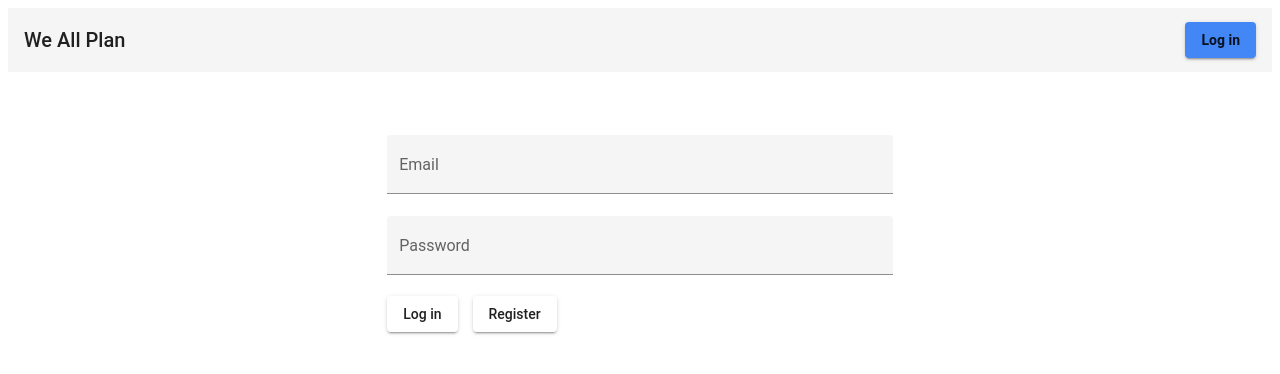
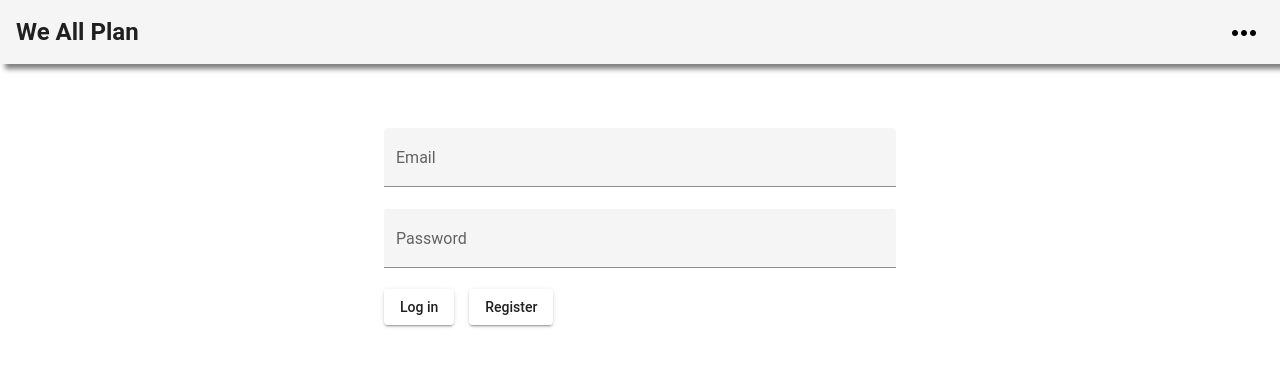
Before and after one commit to TobiasEASV/WeAllPlan-WebUI, an Angular app: page /Login in a window 1280 px wide. Shown: the top 374 px of the page. Built offline with nearby package versions, Linux system fonts and the light colour scheme.

Commit message:
improvements to the header

```diff
--- a/src/app/app.component.css
+++ b/src/app/app.component.css
@@ -1,4 +1,23 @@
 .Primary{
-  background: #4287f5;
   font-weight: bold;
 }
+
+.headerSpan{
+  flex: 1 1 auto;
+  cursor: pointer;
+  font-weight: bold;
+  font-size: larger;
+}
+
+.Header{
+  box-shadow: 5px 5px 5px rgba(0, 0, 0, 0.5);
+}
+.HeaderMenuLoggedIn{
+  background-image: url("../../src/images/user.png");
+  background-size: 100%;
+}
+
+.HeaderMenuAnonymous {
+  background-image: url("../../src/images/dotdotdot.png");
+  background-size: 100%;
+}
--- a/src/app/app.component.html
+++ b/src/app/app.component.html
@@ -1,16 +1,28 @@
-<mat-toolbar>
-  <span style="flex: 1 1 auto; cursor: pointer" routerLink="/home">We All Plan </span>
+<mat-toolbar class="Header">
+  <span class="headerSpan" routerLink="/Home">We All Plan </span>
 
-  <button mat-raised-button style="margin-right: 15px" routerLink="/Dashboard" *ngIf="http.user.name!=undefined && http.user.name!=''">
-    Dashboard
+  <button mat-icon-button [matMenuTriggerFor]="menu" [ngSwitch]="http.IsUser">
+    <mat-icon *ngSwitchCase="false" class="HeaderMenuAnonymous"></mat-icon>
+    <mat-icon *ngSwitchCase="true" class="HeaderMenuLoggedIn"></mat-icon>
   </button>
+  <mat-menu #menu="matMenu">
+    <button mat-menu-item routerLink="/Login" *ngIf="!http.IsUser"> <!--User is NOT logged in-->
+      <span>Log in</span>
+    </button>
+    <button mat-menu-item routerLink="/Register" *ngIf="!http.IsUser"> <!--User is NOT logged in-->
+      <span>Register</span>
+    </button>
+    <button mat-menu-item routerLink="/Dashboard" *ngIf="http.IsUser"> <!--User is logged in-->
+      <span>Dashboard</span>
+    </button>
+    <button mat-menu-item (click)="logOut()" *ngIf="http.IsUser"> <!--User is logged in-->
+      <span>Sign out</span>
+    </button>
+  </mat-menu>
+</mat-toolbar>
 
-  <button mat-raised-button class="Primary" routerLink="/Login" *ngIf="http.user.name==undefined || http.user.name==''">
-    Log in
-  </button>
 
-  <button mat-raised-button class="Primary" (click)="logOut()" *ngIf="http.user.name!=undefined && http.user.name!=''">
-    Sign out
-  </button>
-</mat-toolbar>
+
+
+
 <router-outlet></router-outlet>
--- a/src/app/app.component.ts
+++ b/src/app/app.component.ts
@@ -2,6 +2,8 @@ import {Component} from '@angular/core';
 import {HttpService} from "../services/http.service";
 import {Router, Event, NavigationEnd} from '@angular/router';
 import {MatSnackBar} from "@angular/material/snack-bar";
+import * as http from "http";
+import jwtDecode from "jwt-decode";
 
 
 @Component({
@@ -22,23 +24,30 @@ export class AppComponent {
         this.currentRoute = event.url;
       }
     });
+
+    let t = localStorage.getItem('token') as any;
+    if (t){
+      let decoded = jwtDecode(t) as any;
+      let currentDate = new Date();
+      if (decoded.exp){
+        let expiry =  new Date(decoded.exp*1000);
+
+        if (currentDate<expiry){
+          this.http.IsUser = true;
+        }
+      }
+    }
   }
 
-  route() {
-    this.router.navigate(['./Home'])
-  }
+
 
   logOut() {
     this.router.navigate(['Home']).then(() => {
       this.snackBar.open('You have now been logged out', undefined, {duration: 3000})
-      localStorage.clear();
     })
+    localStorage.clear();
+    this.http.IsUser = false;
     this.http.user.name = '';
     localStorage.clear();
   }
-
-  logIn() {
-    this.router.navigate(['Login']);
-  }
-
 }
--- a/src/app/app.module.ts
+++ b/src/app/app.module.ts
@@ -24,6 +24,7 @@ import {LoginComponent} from "./login/login.component";
 import {RegisterComponent} from "./register/register.component";
 import {RoutesModule} from "./routes/routes.module";
 import { DashboardComponent } from './dashboard/dashboard.component';
+import {MatMenuModule} from "@angular/material/menu";
 
 
 @NgModule({
@@ -53,7 +54,8 @@ import { DashboardComponent } from './dashboard/dashboard.component';
         RouterOutlet,
         MatCheckboxModule,
         MatToolbarModule,
-    RouterLink
+        RouterLink,
+        MatMenuModule
     ],
   providers: [MatSnackBar, Overlay, MatDialog],
   bootstrap: [AppComponent]
--- a/src/app/home/home.component.html
+++ b/src/app/home/home.component.html
@@ -0,0 +1 @@
+We're home
--- a/src/app/routes/routes.module.ts
+++ b/src/app/routes/routes.module.ts
@@ -5,6 +5,7 @@ import {HomeComponent} from "../home/home.component";
 import {LoginComponent} from "../login/login.component";
 import {RegisterComponent} from "../register/register.component";
 import {DashboardComponent} from "../dashboard/dashboard.component";
+import {AuthguardService} from "../../services/authguard.service";
 
 const routes: Routes = [
   {
@@ -17,7 +18,7 @@ const routes: Routes = [
     path: 'Register', component: RegisterComponent
   },
   {
-    path: 'Dashboard', component: DashboardComponent
+    path: 'Dashboard', component: DashboardComponent, canActivate:[AuthguardService]
   },
   {
     path: '**', component: HomeComponent
--- a/src/index.html
+++ b/src/index.html
@@ -7,7 +7,7 @@
   <meta name="viewport" content="width=device-width, initial-scale=1">
   <link rel="icon" type="image/x-icon" href="favicon.ico">
 </head>
-<body>
+<body class="body">
   <app-root></app-root>
 </body>
 </html>
--- a/src/services/authguard.service.ts
+++ b/src/services/authguard.service.ts
@@ -23,7 +23,7 @@ export class AuthguardService implements CanActivate{
         }
       }
     }
-    this.router.navigate(['./login'])
+    this.router.navigate(['./Login'])
     return false;
   }
 }
--- a/src/services/http.service.ts
+++ b/src/services/http.service.ts
@@ -27,6 +27,7 @@ export class HttpService {
     email : '',
     hashId : ''
   }
+  IsUser: boolean = false;
 
   constructor(private matSnackbar: MatSnackBar,
               private router: Router) {
@@ -66,6 +67,7 @@ export class HttpService {
         this.user.name = successResult.data.name;
         this.user.email = successResult.data.email;
         this.user.hashId = successResult.data.hashId;
+        this.IsUser = true;
 
         localStorage.setItem('token', this.user.token);
         this.router.navigate(['./Dashboard'])
--- a/src/styles.css
+++ b/src/styles.css
@@ -1,2 +1,9 @@
 /* You can add global styles to this file, and also import other style files */
 @import "../node_modules/@angular/material/prebuilt-themes/indigo-pink.css";
+
+.body{
+  margin: 0;
+  height: 100%;
+  width: 100%;
+  overflow-x: hidden;
+}
```
Also changed, not shown: src/images/dotdotdot.png (added), src/images/user.png (added). Lines whose indentation alone changed are shown as unchanged.
